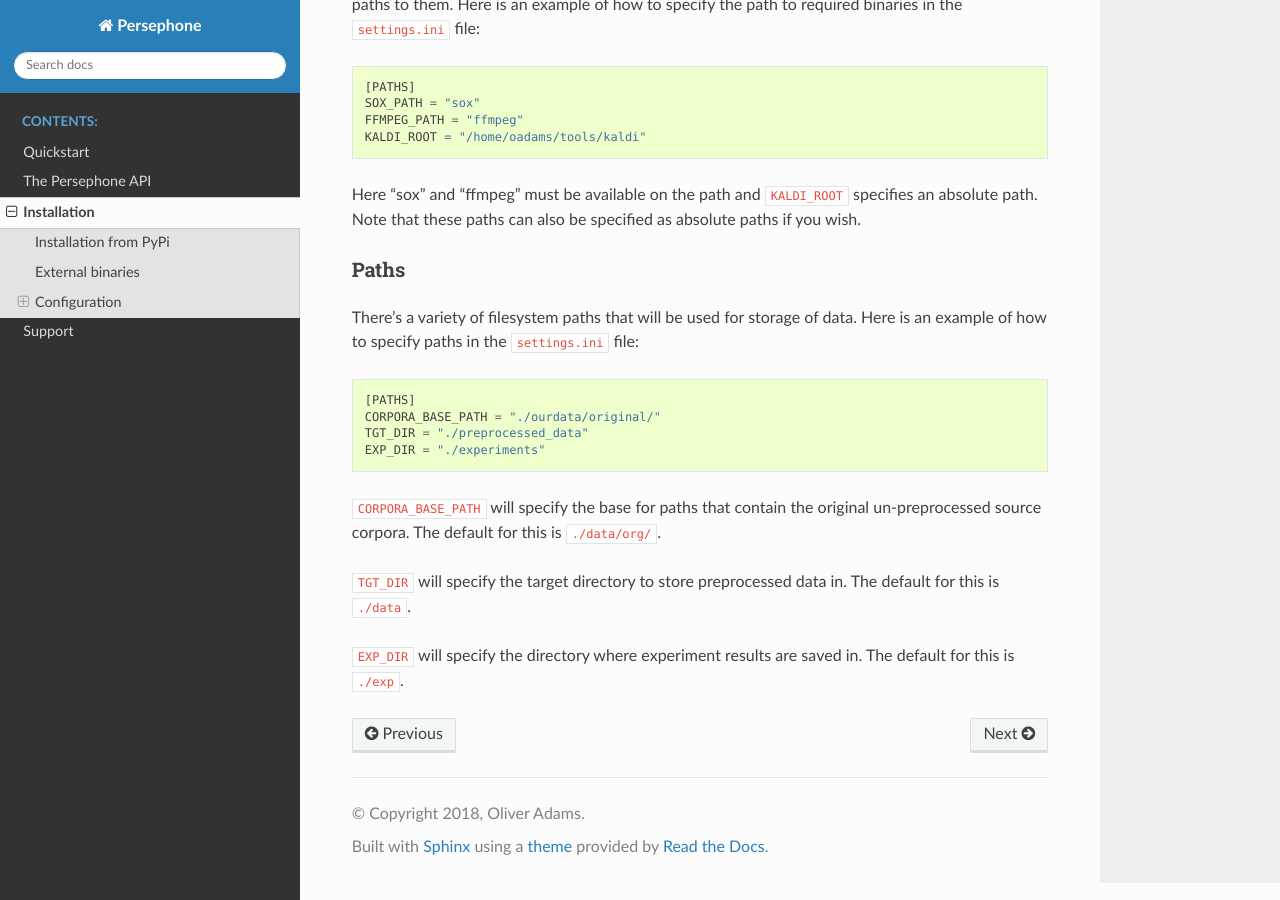
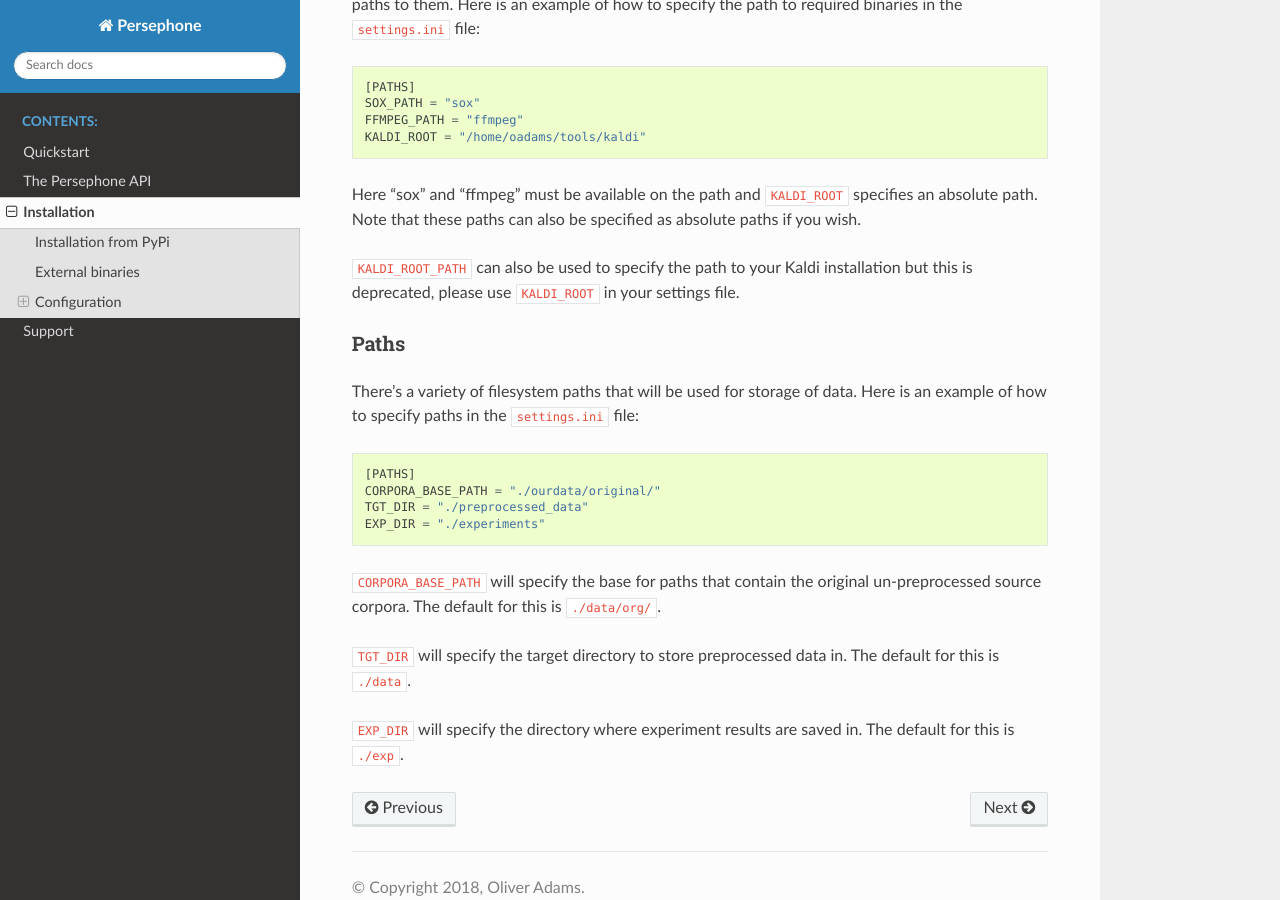
Before and after one commit to persephone-tools/persephone, a Sphinx documentation site: the page built from docs/installation.rst, in a window 1280 px wide and 900 px high, scrolled down 1125 px. Built offline with Sphinx 7.4.7 and the Read the Docs theme 2.0.0, drawn with Linux system fonts in a browser that asks for light colours.

Commit message:
Make comment about KALDI_ROOT_PATH deprecation in docs

```diff
--- a/docs/installation.rst
+++ b/docs/installation.rst
@@ -53,6 +53,8 @@ Here is an example of how to specify the path to required binaries in the ``sett
 
 Here "sox" and "ffmpeg" must be available on the path and ``KALDI_ROOT`` specifies an absolute path. Note that these paths can also be specified as absolute paths if you wish.
 
+``KALDI_ROOT_PATH`` can also be used to specify the path to your Kaldi installation but this is deprecated, please use ``KALDI_ROOT`` in your settings file.
+
 Paths
 ~~~~~
 
```
